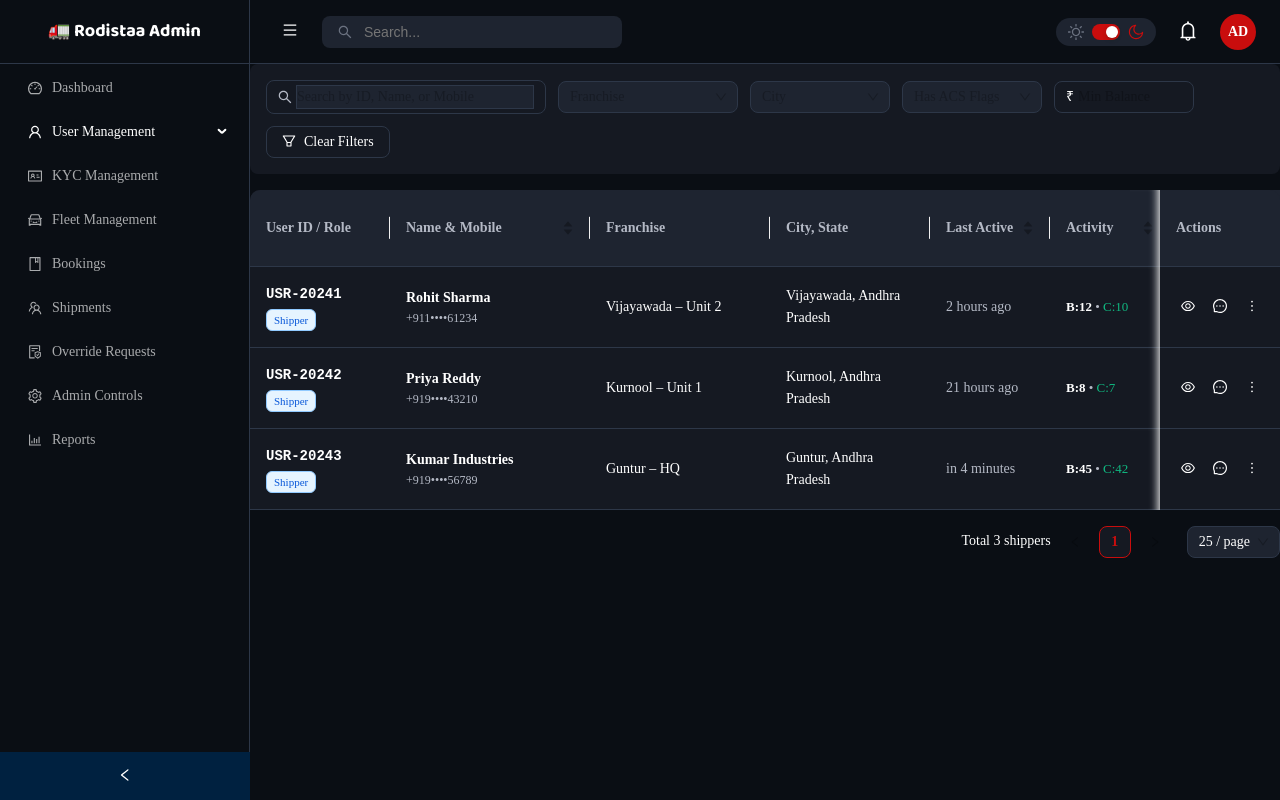
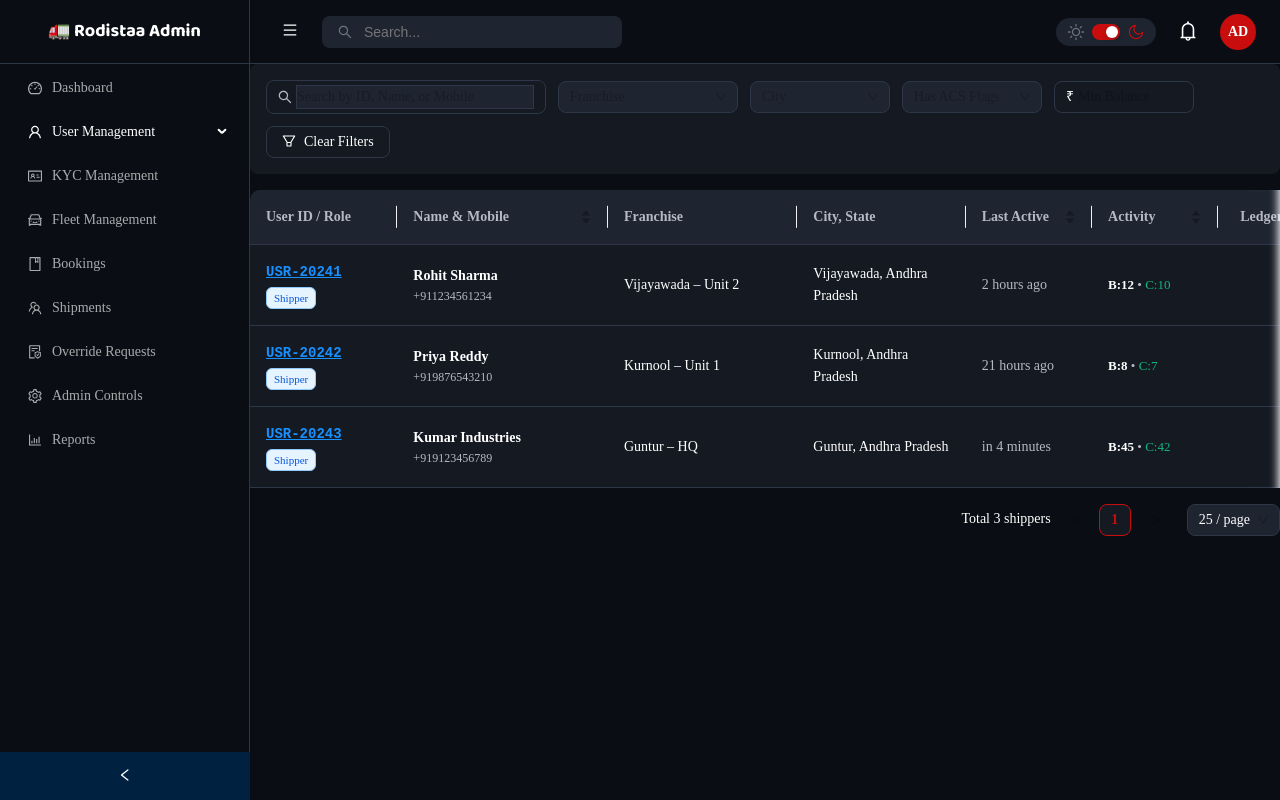
Before and after one commit to RodistaaApps/Rodistaa-V2, a Next.js app in the folder packages/portal/: page /admin/shippers in a window 1280 px wide. Built offline with nearby package versions, Linux system fonts and the light colour scheme.

Commit message:
feat: Shippers list improvements - show full mobile numbers, make User ID clickable, remove Actions column

```diff
--- a/packages/portal/src/modules/shippers/ShippersList.tsx
+++ b/packages/portal/src/modules/shippers/ShippersList.tsx
@@ -3,85 +3,94 @@
  * Production-grade table with filters, sorting, pagination
  */
 
-import { useState, useEffect } from 'react';
-import { Table, Input, Select, Button, Tag, Space, Badge, Tooltip, Dropdown, DatePicker, InputNumber } from 'antd';
+import { useState, useEffect } from "react";
 import {
-  EyeOutlined,
-  MessageOutlined,
-  DownloadOutlined,
-  MoreOutlined,
+  Table,
+  Input,
+  Select,
+  Button,
+  Tag,
+  Badge,
+  Tooltip,
+  DatePicker,
+  InputNumber,
+} from "antd";
+import {
   SearchOutlined,
   FilterOutlined,
-  WarningOutlined
-} from '@ant-design/icons';
-import type { Shipper, ShippersListParams } from './types';
-import dayjs from 'dayjs';
-import relativeTime from 'dayjs/plugin/relativeTime';
+  WarningOutlined,
+} from "@ant-design/icons";
+import type { Shipper, ShippersListParams } from "./types";
+import dayjs from "dayjs";
+import relativeTime from "dayjs/plugin/relativeTime";
 
 dayjs.extend(relativeTime);
 
 const { RangePicker } = DatePicker;
 
 interface ShippersListProps {
-  theme?: 'light' | 'dark';
+  theme?: "light" | "dark";
   onViewShipper?: (shipperId: string) => void;
 }
 
-export function ShippersList({ theme = 'dark', onViewShipper }: ShippersListProps) {
+export function ShippersList({
+  theme = "dark",
+  onViewShipper,
+}: ShippersListProps) {
   const [loading, setLoading] = useState(false);
   const [shippers, setShippers] = useState<Shipper[]>([]);
   const [total, setTotal] = useState(0);
   const [params, setParams] = useState<ShippersListParams>({
     limit: 25,
     offset: 0,
-    sort: 'last_active',
-    order: 'desc',
+    sort: "last_active",
+    order: "desc",
   });
 
-  const isDark = theme === 'dark';
-  const textPrimary = isDark ? '#FFFFFF' : '#0A0E14';
-  const textSecondary = isDark ? '#B4B9C5' : '#6B7280';
-  const bgCard = isDark ? '#151922' : '#FFFFFF';
+  const isDark = theme === "dark";
+  const textPrimary = isDark ? "#FFFFFF" : "#0A0E14";
+  const textSecondary = isDark ? "#B4B9C5" : "#6B7280";
+  const bgCard = isDark ? "#151922" : "#FFFFFF";
 
   // Mock data for initial development
   const mockShippers: Shipper[] = [
     {
-      id: 'USR-20241',
-      role: 'shipper',
-      name: 'Rohit Sharma',
-      mobile: '+911234561234',
-      franchise: 'Vijayawada – Unit 2',
-      city: 'Vijayawada',
-      state: 'Andhra Pradesh',
-      last_active: '2025-12-04T09:34:00Z',
+      id: "USR-20241",
+      role: "shipper",
+      name: "Rohit Sharma",
+      mobile: "+911234561234",
+      franchise: "Vijayawada – Unit 2",
+      city: "Vijayawada",
+      state: "Andhra Pradesh",
+      last_active: "2025-12-04T09:34:00Z",
       metrics: { bookings: 12, completed_shipments: 10 },
       ledger_balance: 12500.5,
       acs_flags_count: 1,
       trust_score: 86,
     },
     {
-      id: 'USR-20242',
-      role: 'shipper',
-      name: 'Priya Reddy',
-      mobile: '+919876543210',
-      franchise: 'Kurnool – Unit 1',
-      city: 'Kurnool',
-      state: 'Andhra Pradesh',
-      last_active: '2025-12-03T14:22:00Z',
+      id: "USR-20242",
+      role: "shipper",
+      name: "Priya Reddy",
+      mobile: "+919876543210",
+      franchise: "Kurnool – Unit 1",
+      city: "Kurnool",
+      state: "Andhra Pradesh",
+      last_active: "2025-12-03T14:22:00Z",
       metrics: { bookings: 8, completed_shipments: 7 },
       ledger_balance: -2500.0,
       acs_flags_count: 0,
       trust_score: 92,
     },
     {
-      id: 'USR-20243',
-      role: 'shipper',
-      name: 'Kumar Industries',
-      mobile: '+919123456789',
-      franchise: 'Guntur – HQ',
-      city: 'Guntur',
-      state: 'Andhra Pradesh',
-      last_active: '2025-12-04T11:15:00Z',
+      id: "USR-20243",
+      role: "shipper",
+      name: "Kumar Industries",
+      mobile: "+919123456789",
+      franchise: "Guntur – HQ",
+      city: "Guntur",
+      state: "Andhra Pradesh",
+      last_active: "2025-12-04T11:15:00Z",
       metrics: { bookings: 45, completed_shipments: 42 },
       ledger_balance: 85000.25,
       acs_flags_count: 0,
@@ -101,19 +110,14 @@ export function ShippersList({ theme = 'dark', onViewShipper }: ShippersListProp
       // const data = await response.json();
 
       // Mock delay
-      await new Promise(resolve => setTimeout(resolve, 500));
+      await new Promise((resolve) => setTimeout(resolve, 500));
       setShippers(mockShippers);
       setTotal(mockShippers.length);
     } catch (error) {
-      console.error('Failed to fetch shippers:', error);
+      console.error("Failed to fetch shippers:", error);
     } finally {
       setLoading(false);
     }
-  };
-
-  const maskMobile = (mobile: string) => {
-    if (!mobile) return '';
-    return mobile.replace(/(\d{3})\d{4}(\d{4})/, '$1••••$2');
   };
 
   const formatRelativeTime = (timestamp: string) => {
@@ -122,199 +126,192 @@ export function ShippersList({ theme = 'dark', onViewShipper }: ShippersListProp
 
   const columns = [
     {
-      title: 'User ID / Role',
-      dataIndex: 'id',
-      key: 'id',
+      title: "User ID / Role",
+      dataIndex: "id",
+      key: "id",
       width: 140,
-      render: (id: string) => (
-        <div>
-          <div style={{ fontFamily: 'monospace', fontWeight: 600, color: textPrimary }}>{id}</div>
-          <Tag color="blue" style={{ fontSize: '11px', marginTop: '4px' }}>Shipper</Tag>
+      render: (id: string, record: Shipper) => (
+        <div
+          style={{ cursor: "pointer" }}
+          onClick={() => onViewShipper?.(record.id)}
+        >
+          <div
+            style={{
+              fontFamily: "monospace",
+              fontWeight: 600,
+              color: "#1890ff",
+              textDecoration: "underline",
+            }}
+          >
+            {id}
+          </div>
+          <Tag color="blue" style={{ fontSize: "11px", marginTop: "4px" }}>
+            Shipper
+          </Tag>
         </div>
       ),
     },
     {
-      title: 'Name & Mobile',
-      dataIndex: 'name',
-      key: 'name',
+      title: "Name & Mobile",
+      dataIndex: "name",
+      key: "name",
       width: 200,
       sorter: true,
       render: (name: string, record: Shipper) => (
         <div>
           <div style={{ fontWeight: 600, color: textPrimary }}>{name}</div>
-          <div style={{ fontSize: '12px', color: textSecondary }}>{maskMobile(record.mobile)}</div>
+          <div style={{ fontSize: "12px", color: textSecondary }}>
+            {record.mobile}
+          </div>
         </div>
       ),
     },
     {
-      title: 'Franchise',
-      dataIndex: 'franchise',
-      key: 'franchise',
+      title: "Franchise",
+      dataIndex: "franchise",
+      key: "franchise",
       width: 180,
       render: (franchise: string) => (
         <span style={{ color: textPrimary }}>{franchise}</span>
       ),
     },
     {
-      title: 'City, State',
-      key: 'location',
+      title: "City, State",
+      key: "location",
       width: 160,
       render: (_: any, record: Shipper) => (
-        <span style={{ color: textPrimary }}>{record.city}, {record.state}</span>
+        <span style={{ color: textPrimary }}>
+          {record.city}, {record.state}
+        </span>
       ),
     },
     {
-      title: 'Last Active',
-      dataIndex: 'last_active',
-      key: 'last_active',
+      title: "Last Active",
+      dataIndex: "last_active",
+      key: "last_active",
       width: 120,
       sorter: true,
       render: (timestamp: string) => (
-        <Tooltip title={dayjs(timestamp).format('DD MMM YYYY, HH:mm')}>
-          <span style={{ color: textSecondary }}>{formatRelativeTime(timestamp)}</span>
+        <Tooltip title={dayjs(timestamp).format("DD MMM YYYY, HH:mm")}>
+          <span style={{ color: textSecondary }}>
+            {formatRelativeTime(timestamp)}
+          </span>
         </Tooltip>
       ),
     },
     {
-      title: 'Activity',
-      key: 'metrics',
+      title: "Activity",
+      key: "metrics",
       width: 120,
       sorter: true,
       render: (_: any, record: Shipper) => (
-        <span style={{ fontSize: '13px', color: textSecondary }}>
-          <span style={{ color: textPrimary, fontWeight: 600 }}>B:{record.metrics.bookings}</span>
-          {' • '}
-          <span style={{ color: '#10B981' }}>C:{record.metrics.completed_shipments}</span>
+        <span style={{ fontSize: "13px", color: textSecondary }}>
+          <span style={{ color: textPrimary, fontWeight: 600 }}>
+            B:{record.metrics.bookings}
+          </span>
+          {" • "}
+          <span style={{ color: "#10B981" }}>
+            C:{record.metrics.completed_shipments}
+          </span>
         </span>
       ),
     },
     {
-      title: 'Ledger Balance',
-      dataIndex: 'ledger_balance',
-      key: 'ledger_balance',
+      title: "Ledger Balance",
+      dataIndex: "ledger_balance",
+      key: "ledger_balance",
       width: 140,
-      align: 'right' as const,
+      align: "right" as const,
       sorter: true,
       render: (balance: number) => (
         <span
           style={{
             fontWeight: 600,
-            color: balance < 0 ? '#EF4444' : '#10B981',
-            cursor: 'pointer',
+            color: balance < 0 ? "#EF4444" : "#10B981",
+            cursor: "pointer",
           }}
           onClick={(e) => {
             e.stopPropagation();
             // TODO: Open ledger modal
           }}
         >
-          ₹{balance.toLocaleString('en-IN', { minimumFractionDigits: 2, maximumFractionDigits: 2 })}
+          ₹
+          {balance.toLocaleString("en-IN", {
+            minimumFractionDigits: 2,
+            maximumFractionDigits: 2,
+          })}
         </span>
       ),
     },
     {
-      title: 'ACS',
-      dataIndex: 'acs_flags_count',
-      key: 'acs_flags_count',
+      title: "ACS",
+      dataIndex: "acs_flags_count",
+      key: "acs_flags_count",
       width: 80,
-      align: 'center' as const,
-      render: (count: number) => (
+      align: "center" as const,
+      render: (count: number, record: Shipper) =>
         count > 0 ? (
-          <Tooltip title="Click to view ACS flags">
-            <Badge
-              count={count}
-              style={{ backgroundColor: '#EF4444', cursor: 'pointer' }}
-              onClick={(e) => {
-                e.stopPropagation();
-                // TODO: Open ACS modal
-              }}
-            >
-              <WarningOutlined style={{ color: '#EF4444', fontSize: '18px' }} />
+          <Tooltip title="Click User ID to view full details including ACS flags">
+            <Badge count={count} style={{ backgroundColor: "#EF4444" }}>
+              <WarningOutlined style={{ color: "#EF4444", fontSize: "18px" }} />
             </Badge>
           </Tooltip>
         ) : (
           <span style={{ color: textSecondary }}>—</span>
-        )
-      ),
-    },
-    {
-      title: 'Actions',
-      key: 'actions',
-      width: 120,
-      fixed: 'right' as const,
-      render: (_: any, record: Shipper) => (
-        <Space size="small">
-          <Tooltip title="View Details">
-            <Button
-              type="text"
-              size="small"
-              icon={<EyeOutlined />}
-              onClick={() => onViewShipper?.(record.id)}
-            />
-          </Tooltip>
-          <Tooltip title="Message">
-            <Button
-              type="text"
-              size="small"
-              icon={<MessageOutlined />}
-            />
-          </Tooltip>
-          <Dropdown
-            menu={{
-              items: [
-                { key: 'export', label: 'Export Profile', icon: <DownloadOutlined /> },
-                { key: 'impersonate', label: 'Impersonate', danger: true },
-                { key: 'assign', label: 'Assign Franchise' },
-                { key: 'notes', label: 'Add Note' },
-              ],
-            }}
-          >
-            <Button type="text" size="small" icon={<MoreOutlined />} />
-          </Dropdown>
-        </Space>
-      ),
+        ),
     },
   ];
 
   const handleTableChange = (pagination: any, filters: any, sorter: any) => {
-    setParams(prev => ({
+    setParams((prev) => ({
       ...prev,
       offset: (pagination.current - 1) * pagination.pageSize,
       limit: pagination.pageSize,
       sort: sorter.field || prev.sort,
-      order: sorter.order === 'ascend' ? 'asc' : 'desc',
+      order: sorter.order === "ascend" ? "asc" : "desc",
     }));
   };
 
   return (
     <div>
       {/* Filters Bar */}
-      <div style={{
-        marginBottom: '16px',
-        padding: '16px',
-        background: bgCard,
-        borderRadius: '8px',
-        display: 'flex',
-        gap: '12px',
-        flexWrap: 'wrap',
-        alignItems: 'center',
-      }}>
+      <div
+        style={{
+          marginBottom: "16px",
+          padding: "16px",
+          background: bgCard,
+          borderRadius: "8px",
+          display: "flex",
+          gap: "12px",
+          flexWrap: "wrap",
+          alignItems: "center",
+        }}
+      >
         <Input
           placeholder="Search by ID, Name, or Mobile"
           prefix={<SearchOutlined style={{ color: textSecondary }} />}
           style={{ width: 280 }}
           value={params.search}
-          onChange={(e) => setParams(prev => ({ ...prev, search: e.target.value, offset: 0 }))}
+          onChange={(e) =>
+            setParams((prev) => ({
+              ...prev,
+              search: e.target.value,
+              offset: 0,
+            }))
+          }
         />
         <Select
           placeholder="Franchise"
           style={{ width: 180 }}
           allowClear
           value={params.franchise}
-          onChange={(value) => setParams(prev => ({ ...prev, franchise: value, offset: 0 }))}
+          onChange={(value) =>
+            setParams((prev) => ({ ...prev, franchise: value, offset: 0 }))
+          }
           options={[
-            { label: 'Vijayawada – Unit 2', value: 'vij-u2' },
-            { label: 'Kurnool – Unit 1', value: 'kur-u1' },
-            { label: 'Guntur – HQ', value: 'gun-hq' },
+            { label: "Vijayawada – Unit 2", value: "vij-u2" },
+            { label: "Kurnool – Unit 1", value: "kur-u1" },
+            { label: "Guntur – HQ", value: "gun-hq" },
           ]}
         />
         <Select
@@ -322,11 +319,13 @@ export function ShippersList({ theme = 'dark', onViewShipper }: ShippersListProp
           style={{ width: 140 }}
           allowClear
           value={params.city}
-          onChange={(value) => setParams(prev => ({ ...prev, city: value, offset: 0 }))}
+          onChange={(value) =>
+            setParams((prev) => ({ ...prev, city: value, offset: 0 }))
+          }
           options={[
-            { label: 'Vijayawada', value: 'vijayawada' },
-            { label: 'Kurnool', value: 'kurnool' },
-            { label: 'Guntur', value: 'guntur' },
+            { label: "Vijayawada", value: "vijayawada" },
+            { label: "Kurnool", value: "kurnool" },
+            { label: "Guntur", value: "guntur" },
           ]}
         />
         <Select
@@ -334,10 +333,12 @@ export function ShippersList({ theme = 'dark', onViewShipper }: ShippersListProp
           style={{ width: 140 }}
           allowClear
           value={params.has_acs}
-          onChange={(value) => setParams(prev => ({ ...prev, has_acs: value, offset: 0 }))}
+          onChange={(value) =>
+            setParams((prev) => ({ ...prev, has_acs: value, offset: 0 }))
+          }
           options={[
-            { label: 'With Flags', value: true },
-            { label: 'Without Flags', value: false },
+            { label: "With Flags", value: true },
+            { label: "Without Flags", value: false },
           ]}
         />
         <InputNumber
@@ -345,11 +346,24 @@ export function ShippersList({ theme = 'dark', onViewShipper }: ShippersListProp
           prefix="₹"
           style={{ width: 140 }}
           value={params.min_balance}
-          onChange={(value) => setParams(prev => ({ ...prev, min_balance: value || undefined, offset: 0 }))}
+          onChange={(value) =>
+            setParams((prev) => ({
+              ...prev,
+              min_balance: value || undefined,
+              offset: 0,
+            }))
+          }
         />
         <Button
           icon={<FilterOutlined />}
-          onClick={() => setParams({ limit: 25, offset: 0, sort: 'last_active', order: 'desc' })}
+          onClick={() =>
+            setParams({
+              limit: 25,
+              offset: 0,
+              sort: "last_active",
+              order: "desc",
+            })
+          }
         >
           Clear Filters
         </Button>
@@ -366,7 +380,7 @@ export function ShippersList({ theme = 'dark', onViewShipper }: ShippersListProp
           pageSize: params.limit || 25,
           total: total,
           showSizeChanger: true,
-          pageSizeOptions: ['10', '25', '50', '100'],
+          pageSizeOptions: ["10", "25", "50", "100"],
           showTotal: (total) => `Total ${total} shippers`,
         }}
         onChange={handleTableChange}
--- a/packages/portal/src/pages/admin/shippers.tsx
+++ b/packages/portal/src/pages/admin/shippers.tsx
@@ -1,12 +1,24 @@
-import React from "react";
+import React, { useState } from "react";
 import { GetServerSideProps } from "next";
 import Head from "next/head";
 import { AdminLayout } from "@/components/Layout/AdminLayout";
 import { ShippersList } from "@/modules/shippers/ShippersList";
+import { ShipperDetailPanel } from "@/modules/shippers/ShipperDetailPanel";
 import { useTheme } from "@/contexts/ThemeContext";
 
 const ShippersPage: React.FC = () => {
   const { theme, toggleTheme } = useTheme();
+  const [selectedShipperId, setSelectedShipperId] = useState<string | null>(
+    null,
+  );
+
+  const handleViewShipper = (shipperId: string) => {
+    setSelectedShipperId(shipperId);
+  };
+
+  const handleCloseDetail = () => {
+    setSelectedShipperId(null);
+  };
 
   return (
     <>
@@ -18,7 +30,15 @@ const ShippersPage: React.FC = () => {
         />
       </Head>
       <AdminLayout theme={theme} toggleTheme={toggleTheme}>
-        <ShippersList theme={theme} />
+        <ShippersList theme={theme} onViewShipper={handleViewShipper} />
+        {selectedShipperId && (
+          <ShipperDetailPanel
+            shipperId={selectedShipperId}
+            visible={!!selectedShipperId}
+            onClose={handleCloseDetail}
+            theme={theme}
+          />
+        )}
       </AdminLayout>
     </>
   );
```
Also changed, not shown: 1 other file (tests, documents, lock files or other folders).
